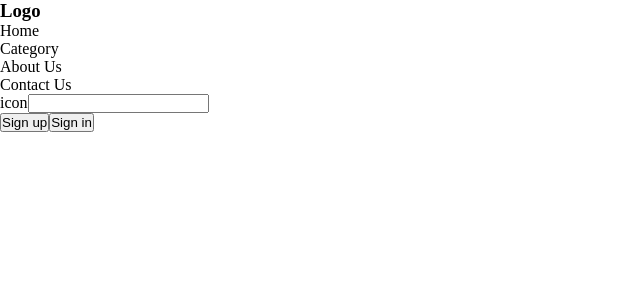
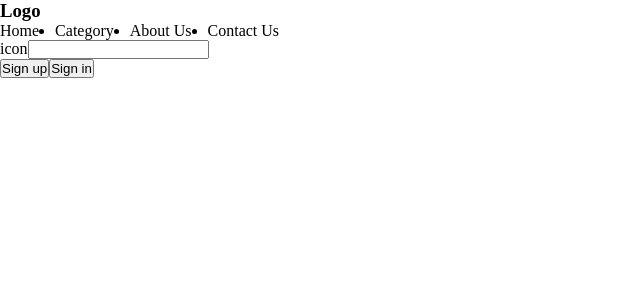
Before and after one commit to davidmicahdaniels/Ecommerce-Frontend, a React (Create React App) app: page / in a window 1280 px wide. Shown: the top 300 px of the page, without its empty margins (0-640 px from the left). Built offline with nearby package versions, Linux system fonts and the light colour scheme.

Commit message:
Updated website

```diff
--- a/src/Components/Navbar/Navbar.js
+++ b/src/Components/Navbar/Navbar.js
@@ -6,19 +6,19 @@ const Navbar = () => {
     <nav>
       <h1>Logo</h1>
 
-      <ul class="nav_links_wrapper">
+      <ul className={classes.nav_links_wrapper}>
         <li>Home</li>
         <li>Category</li>
         <li>About Us</li>
         <li>Contact Us</li>
       </ul>
 
-      <div class="searchbar_wrapper">
+      <div className={classes.searchbar_wrapper}>
         icon
         <input type="text" />
       </div>
 
-      <div class="nav_buttons_wrapper">
+      <div className={classes.nav_buttons_wrapper}>
         <button>Sign up</button>
         <button>Sign in</button>
       </div>
--- a/src/Components/Navbar/Navbar.module.css
+++ b/src/Components/Navbar/Navbar.module.css
@@ -0,0 +1,4 @@
+.nav_links_wrapper{
+    display: flex;
+    gap: 1rem;
+}
```
